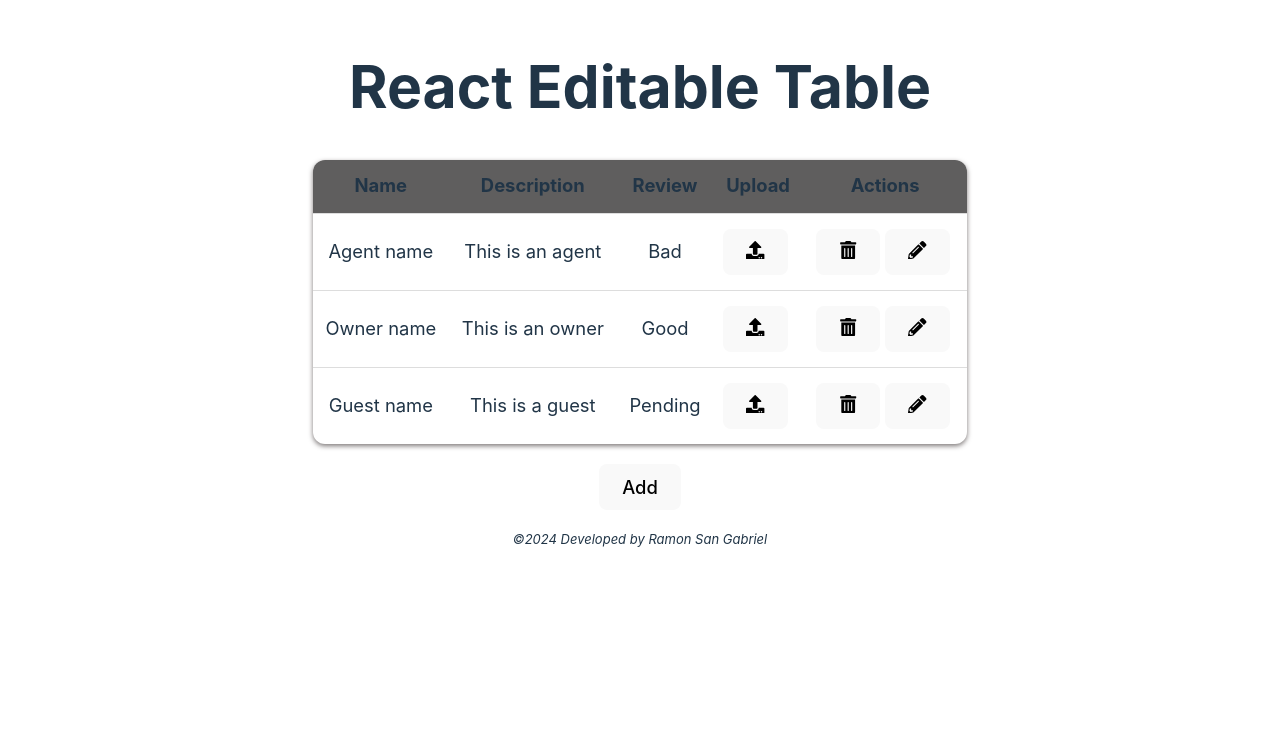
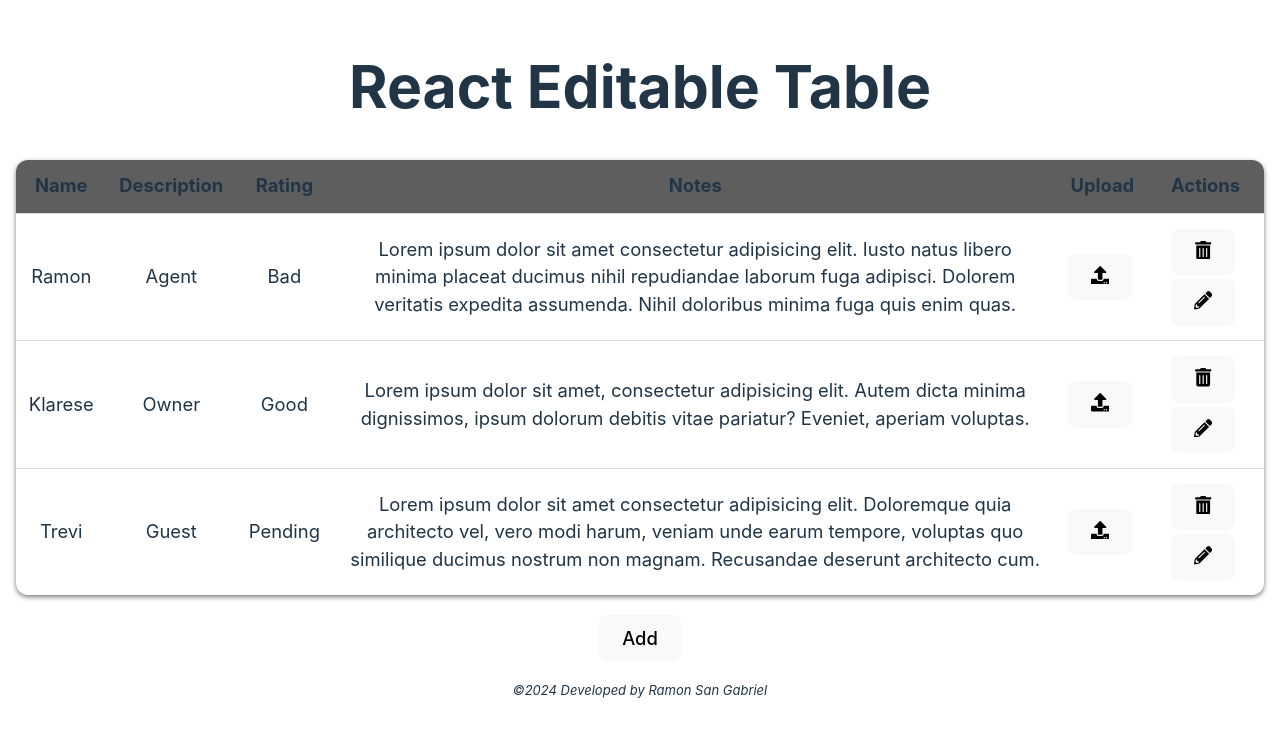
Before and after one commit to RamonSanGabriel/edit-table, a React (Vite) app: page / in a window 1280 px wide. Shown: the top 736 px of the page. Built offline with nearby package versions, Linux system fonts and the light colour scheme.

Commit message:
notes header

```diff
--- a/src/App.jsx
+++ b/src/App.jsx
@@ -10,23 +10,29 @@ function App() {
   const [modalOpen, setModalOpen] = useState(false);
   const [data, setData] = useState([
     {
-      name: 'Agent name',
-      description: 'This is an agent',
-      review: 'Bad',
+      name: 'Ramon',
+      description: 'Agent',
+      rating: 'Bad',
+      notes:
+        'Lorem ipsum dolor sit amet consectetur adipisicing elit. Iusto natus libero minima placeat ducimus nihil repudiandae laborum fuga adipisci. Dolorem veritatis expedita assumenda. Nihil doloribus minima fuga quis enim quas.',
       upload: '',
       actions: '',
     },
     {
-      name: 'Owner name',
-      description: 'This is an owner',
-      review: 'Good',
+      name: 'Klarese',
+      description: 'Owner',
+      rating: 'Good',
+      notes:
+        'Lorem ipsum dolor sit amet, consectetur adipisicing elit. Autem dicta minima dignissimos, ipsum dolorum debitis vitae pariatur? Eveniet, aperiam voluptas.',
       upload: '',
       actions: '',
     },
     {
-      name: 'Guest name',
-      description: 'This is a guest',
-      review: 'Pending',
+      name: 'Trevi',
+      description: 'Guest',
+      rating: 'Pending',
+      notes:
+        ' Lorem ipsum dolor sit amet consectetur adipisicing elit. Doloremque quia architecto vel, vero modi harum, veniam unde earum tempore, voluptas quo similique ducimus nostrum non magnam. Recusandae deserunt architecto cum.',
       upload: '',
       actions: '',
     },
--- a/src/components/Modal/Modal.jsx
+++ b/src/components/Modal/Modal.jsx
@@ -4,14 +4,10 @@ import css from './Modal.module.css';
 export const InitialContacts = [{}];
 
 const Modal = ({ closeModal, onSubmit, handleNewData }) => {
-  /*   const [name, setName] = useState('');
-  const [description, setDescription] = useState('');
-  const [review, setReview] = useState('');
-  const [remarks, setRemarks] = useState(''); */
   const [formState, setFormState] = useState({
     name: '',
     description: '',
-    review: '',
+    rating: '',
     notes: '',
   });
 
@@ -23,6 +19,14 @@ const Modal = ({ closeModal, onSubmit, handleNewData }) => {
   };
   const handleSubmit = (e) => {
     e.preventDefault();
+
+    if (
+      formState.name.trim() === '' ||
+      formState.description.trim() === '' ||
+      formState.rating.trim() === '' ||
+      formState.notes.trim() === ''
+    )
+      return;
     onSubmit(formState);
     closeModal();
     console.log(formState.name);
@@ -63,12 +67,12 @@ const Modal = ({ closeModal, onSubmit, handleNewData }) => {
             </label>
           </div>
           <div className={css.formGroup}>
-            <label htmlFor="review">
-              <p>Review</p>
+            <label htmlFor="rating">
+              <p>Rating</p>
               <select
-                name="review"
-                id="review"
-                value={formState.review}
+                name="rating"
+                id="rating"
+                value={formState.rating}
                 onChange={handleChange}
               >
                 <option value="good">Good</option>
--- a/src/components/Table/Table.jsx
+++ b/src/components/Table/Table.jsx
@@ -9,7 +9,8 @@ const Table = ({ data, handleDelete }) => {
           <tr>
             <th>Name</th>
             <th>Description</th>
-            <th>Review</th>
+            <th>Rating</th>
+            <th>Notes</th>
             <th>Upload</th>
             <th>Actions</th>
           </tr>
@@ -19,8 +20,9 @@ const Table = ({ data, handleDelete }) => {
             <tr key={index}>
               <td>{item.name}</td>
               <td>{item.description}</td>
-              <td>{item.review}</td>
-              <td className={css.tdStatus}>
+              <td>{item.rating}</td>
+              <td>{item.notes}</td>
+              <td className={css.tdUpload}>
                 <span>
                   <button className={css.tdButton}>
                     <FaUpload />
--- a/src/components/Table/Table.module.css
+++ b/src/components/Table/Table.module.css
@@ -35,7 +35,7 @@ th {
 /* .tdDescription {
   width: 100%;
 } */
-.tdStatus {
+.tdUpload {
   padding: 0.3rem;
   border-radius: 3px;
 }
```
